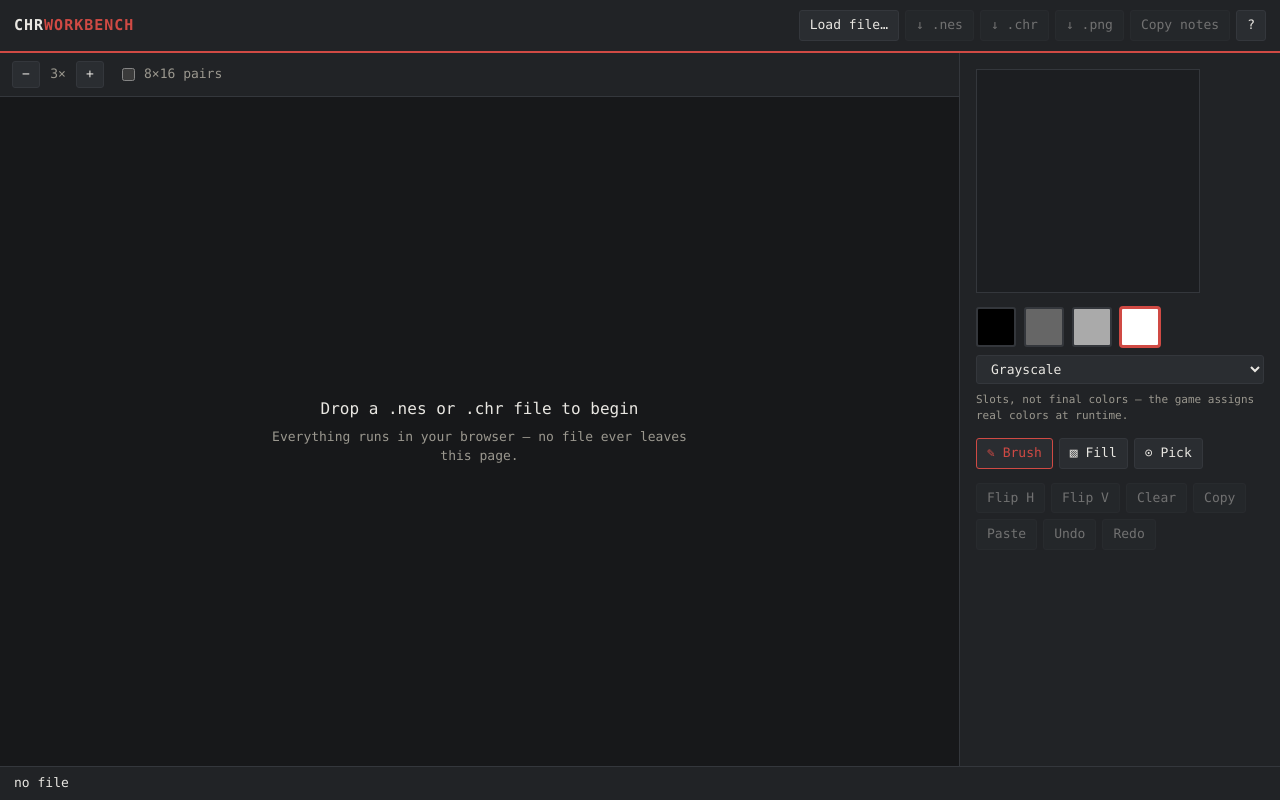
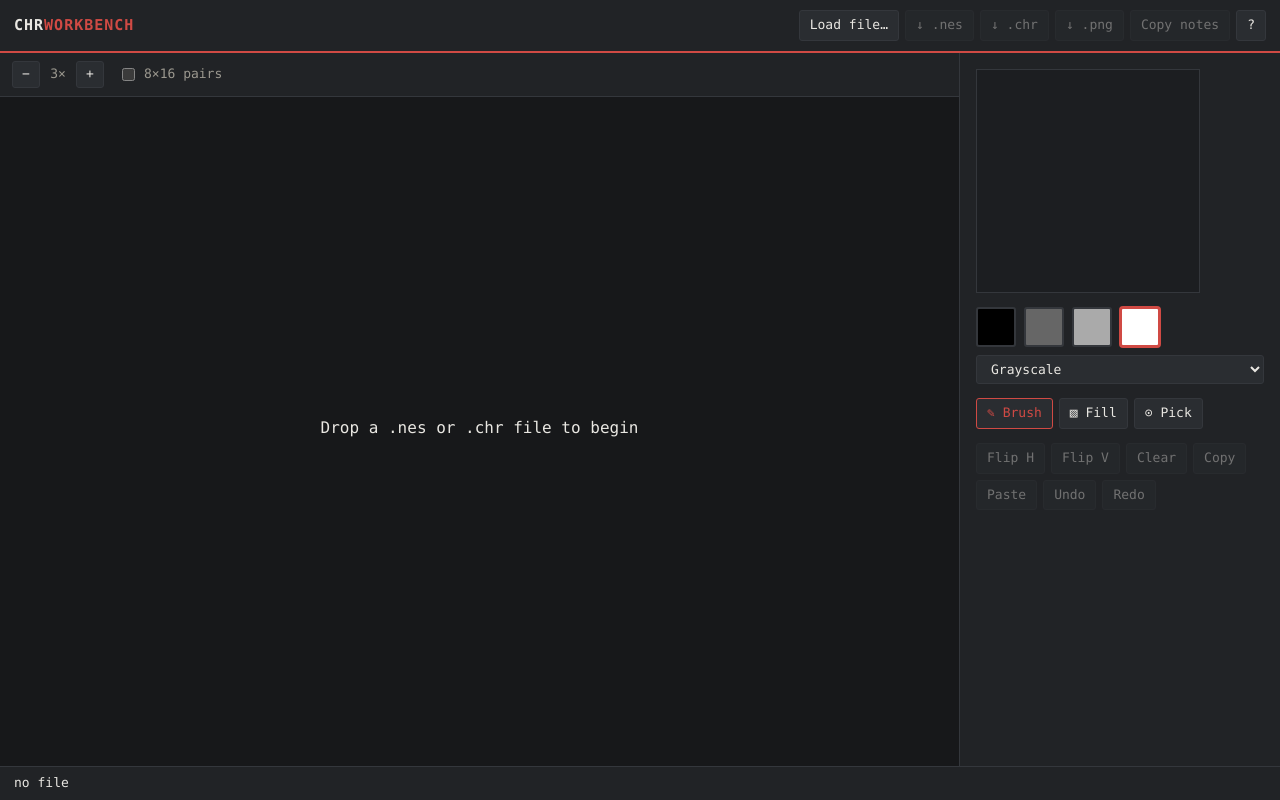
Before and after one commit to djessemann/6502-hacker, a website built with Vite: page index.html in a window 1280 px wide. Built offline with nearby package versions, Linux system fonts and the light colour scheme.

Commit message:
Remove empty-state privacy note and palette slot note (#10)
Both explanations live in the help dialog; the chrome keeps only the
drop instruction and the palette controls.

```diff
--- a/index.html
+++ b/index.html
@@ -82,9 +82,6 @@
             <canvas id="sheet-canvas"></canvas>
             <div id="empty-state">
               <p class="empty-title">Drop a .nes or .chr file to begin</p>
-              <p class="empty-note">
-                Everything runs in your browser — no file ever leaves this page.
-              </p>
             </div>
           </div>
         </section>
@@ -100,9 +97,6 @@
               <button class="swatch" data-slot="3" type="button" title="Slot 3 (key 4)"></button>
             </div>
             <select id="palette-select" aria-label="Preview palette"></select>
-            <p class="palette-note">
-              Slots, not final colors — the game assigns real colors at runtime.
-            </p>
           </div>
 
           <div class="tools" role="group" aria-label="Drawing tools">
--- a/src/style.css
+++ b/src/style.css
@@ -211,11 +211,6 @@ kbd {
   margin: 0 0 8px;
 }
 
-.empty-note {
-  margin: 0;
-  max-width: 34em;
-}
-
 /* ── Editor pane ────────────────────────────────────────── */
 
 #editor-pane {
@@ -262,12 +257,6 @@ kbd {
 .swatch[aria-pressed='true'] {
   border-color: var(--accent);
   box-shadow: 0 0 0 1px var(--accent);
-}
-
-.palette-note {
-  margin: 0;
-  color: var(--ink-dim);
-  font-size: 11px;
 }
 
 .tools {
```
